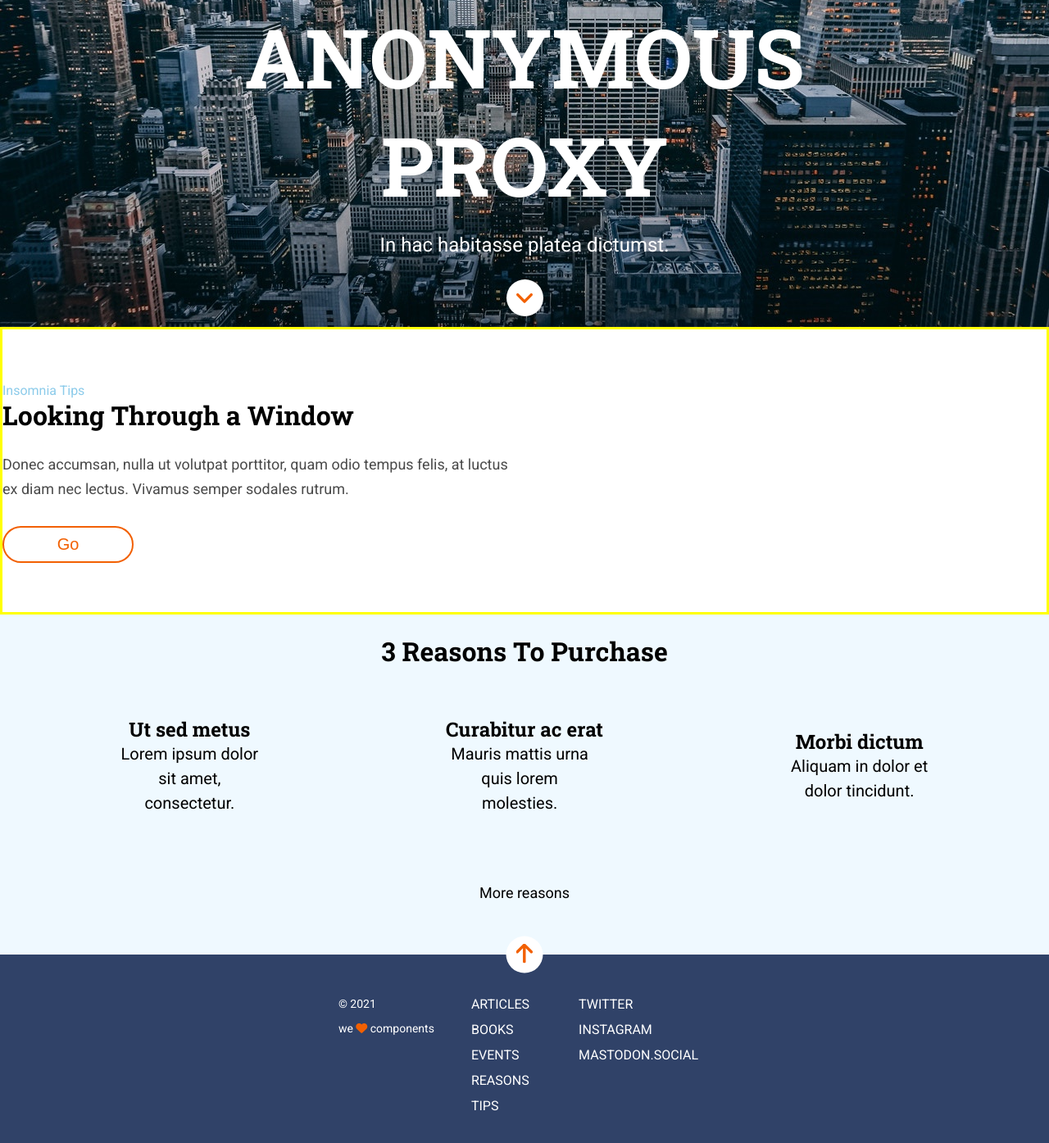
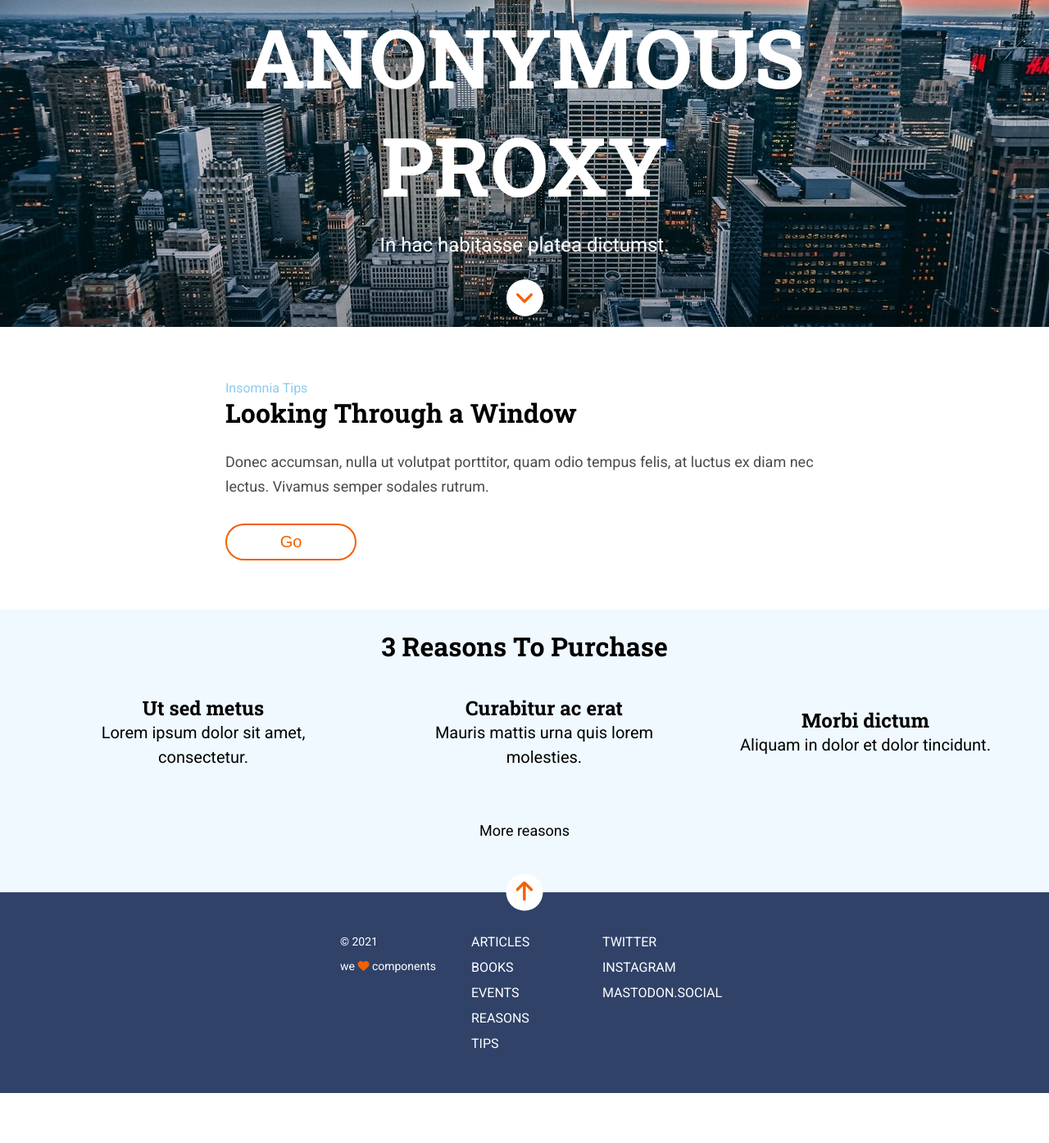
Before and after one commit to Sararid/modulo-1-evaluacion-final-Sararid, a website: page docs/index.html in a window 1280 px wide. Shown: the part 169-1564 px from the top of the page at 82% size. After the commit the page ends 1503 px from the top, so only its background shows below. Drawn offline with nearby package versions, Linux system fonts and the light colour scheme; files that its build step writes are made by us from their sources.

Commit message:
draft final version

```diff
--- a/src/scss/layout/_footer.scss
+++ b/src/scss/layout/_footer.scss
@@ -1,9 +1,5 @@
 .container {
   background-color: $dark-grey-blue;
-
-  display: flex;
-  flex-direction: column;
-  align-items: center;
   position: relative;
 }
 
@@ -17,19 +13,20 @@
   transform: translate(-50%, -50%);
   left: 50%;
 }
-/*probar mañana con div */
 
 .footer {
   color: $white;
   @include flexColumnCentered;
-  padding: 45px 40px;
+  padding: 60px 0 45px; /* ADDED 60PX DOUBLE CHECK PICTURE*/
 
   @media all and (min-width: 768px) {
     display: flex;
     flex-direction: row;
     justify-content: space-between;
     align-items: flex-start;
+    padding: 45px 39px;
   }
+
   @media all and (min-width: 1200px) {
     justify-content: center;
     align-items: flex-start;
@@ -41,13 +38,18 @@
     @include flexColumnCentered;
     line-height: 30px;
     padding: 15px 0;
+
     @media all and (min-width: 768px) {
       align-items: flex-start;
-      padding: 0 15px;
+      padding-right: 15px;
+      padding-top: 0;
+      padding-bottom: 0;
+      width: 210px;
     }
 
     @media all and (min-width: 1200px) {
-      padding: 0 30px;
+      width: 160px;
+      padding-left: 15px;
     }
     &--link {
       text-decoration: none;
@@ -62,11 +64,18 @@
     font-size: 14px;
     line-height: 30px;
     padding-top: 15px;
+    line-height: 30px;
 
     @media (min-width: 768px) {
       order: -1;
       align-items: flex-start;
       padding: 0 15px;
+      width: 210px;
+    }
+    @media all and (min-width: 1200px) {
+      width: 160px;
+      padding-right: 15px;
+      width: 160px;
     }
   }
 }
--- a/src/scss/layout/_hero.scss
+++ b/src/scss/layout/_hero.scss
@@ -1,18 +1,14 @@
 .hero {
-  /* aquí he definido la altura , 100% de los pixeles establecidos en el header
-  y he añadido foto en background, centrandola , que no se repita y covered
-  flex column aplicado para centrarlo mas facilmente + tmb he hecho un flex al elemento hijo "hero__text"
-   */
   height: 100%;
   width: 100%;
   background-image: url("../images/cover.jpg");
   background-size: cover;
   background-repeat: no-repeat;
-  background-position: center;
+  background-position: center top;
 
   @include flexColumnCentered;
   text-align: center;
-  color: #ffffff;
+  color: $white;
 
   &__text {
     display: flex;
@@ -22,17 +18,20 @@
     height: 100%;
     width: 50%;
     padding-bottom: 53px;
+
     @media (min-width: 768px) {
       padding-bottom: 45px;
     }
+
     @media (min-width: 1200px) {
       padding-bottom: 13px;
     }
+
     &--title {
       font-family: $second-font;
       font-size: 42px;
-      font-weight: bold;
       line-height: 55px;
+
       @media (min-width: 768px) {
         font-size: 80px;
         line-height: 106px;
@@ -42,18 +41,17 @@
         line-height: 132px;
       }
     }
+
     &--description {
       font-size: 16px;
-      padding-top: 10px;
-      padding-bottom: 45px;
+      padding: 10px 0 45px;
       min-width: 280px;
-      /*  MIRAR PADDING TEXTO MEDIA 768, ERROR */
+
       @media (min-width: 768px) {
         font-size: 24px;
-        padding-bottom: 30px;
-        padding-top: 20px;
-        max-width: 690px;
+        padding: 20px 0 30px;
       }
+
       @media (min-width: 1200px) {
         padding-bottom: 30px;
       }
@@ -65,7 +63,7 @@
   width: 45px;
   height: 45px;
   border-radius: 100%;
-  background-color: white;
+  background-color: $white;
   @include flexColumnCentered;
   text-align: center;
 }
--- a/src/scss/layout/_mainSection1.scss
+++ b/src/scss/layout/_mainSection1.scss
@@ -8,20 +8,16 @@ dejamos a vuestra elección (por ejemplo: color, tamaño, etc.). */
     display: flex;
     flex-direction: column;
     align-items: flex-start;
-    /*margin: 30px 0 45px; */
     line-height: 30px;
-    border: yellow solid 3px;
     padding: 30px 15px 45px;
 
     @media (min-width: 768px) {
       padding: 30px 39px 60px;
     }
     @media (min-width: 1200px) {
-      padding: 60px 0;
+      padding: 60px 275px;
 
       align-items: flex-start;
-
-      /*  mirar aqui un flex */
     }
     &--small {
       font-size: 14px;
@@ -52,7 +48,7 @@ dejamos a vuestra elección (por ejemplo: color, tamaño, etc.). */
         padding: 30px 0;
       }
       @media (min-width: 1200px) {
-        max-width: 50%;
+        max-width: 730px;
       }
     }
 
--- a/src/scss/layout/_mainSection2.scss
+++ b/src/scss/layout/_mainSection2.scss
@@ -4,7 +4,7 @@ dejamos a vuestra elección (por ejemplo: color, tamaño, etc.). */
   &__section2 {
     background-color: $ice-blue;
     line-height: 30px;
-    padding: 30px 0 60px;
+    padding: 30px 15px 60px;
     display: grid;
     grid-template-columns: 1fr, 1fr, 1fr;
     grid-template-rows: repeat (5, 1fr);
@@ -12,15 +12,14 @@ dejamos a vuestra elección (por ejemplo: color, tamaño, etc.). */
     justify-items: center;
     text-align: center;
     /* gap*/
-    grid-gap: 20px;
 
     @media (min-width: 768px) {
+      padding: 30px 40px 60px;
       grid-template-rows: reapet(3, 1fr);
       &--item1,
       &--item5 {
         grid-column: 1 / 4;
       }
-      padding: 30px 40px 60px;
     }
   }
 }
@@ -46,11 +45,15 @@ dejamos a vuestra elección (por ejemplo: color, tamaño, etc.). */
     }
   }
   &__parr {
+    padding-bottom: 45px;
     max-width: 180px;
-    padding-bottom: 45px;
     @media (min-width: 768px) {
       font-size: 20px;
       padding-bottom: 60px;
+      max-width: 212.3px;
+    }
+    @media (min-width: 1200px) {
+      max-width: 353.8px;
     }
   }
 }
```
Also changed, not shown: src/html/partials/hero.html (+0 -1 lines).
